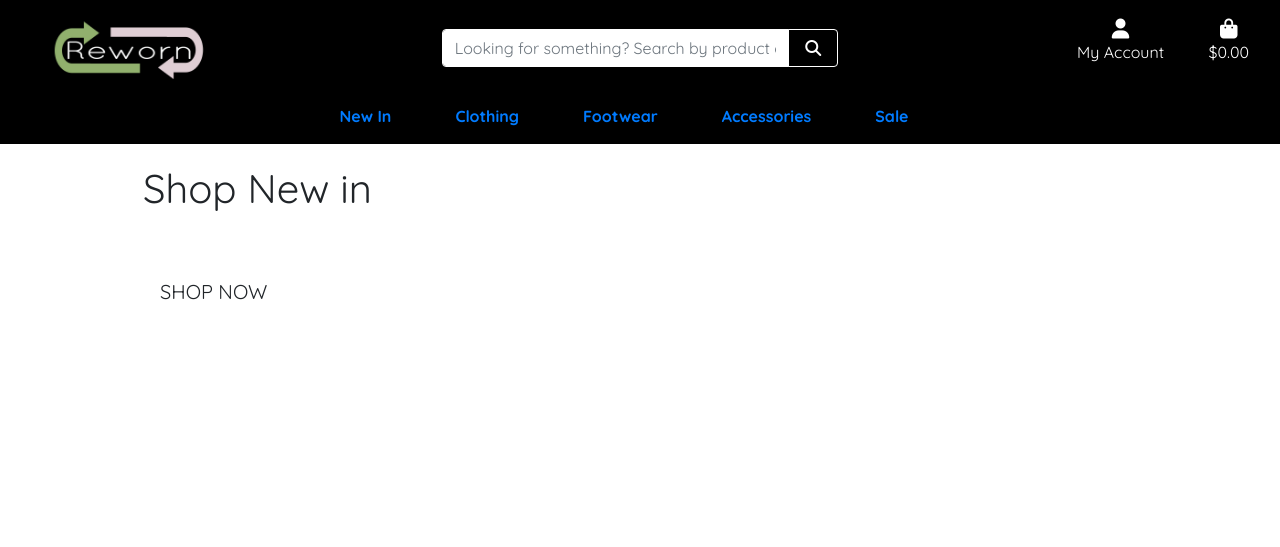
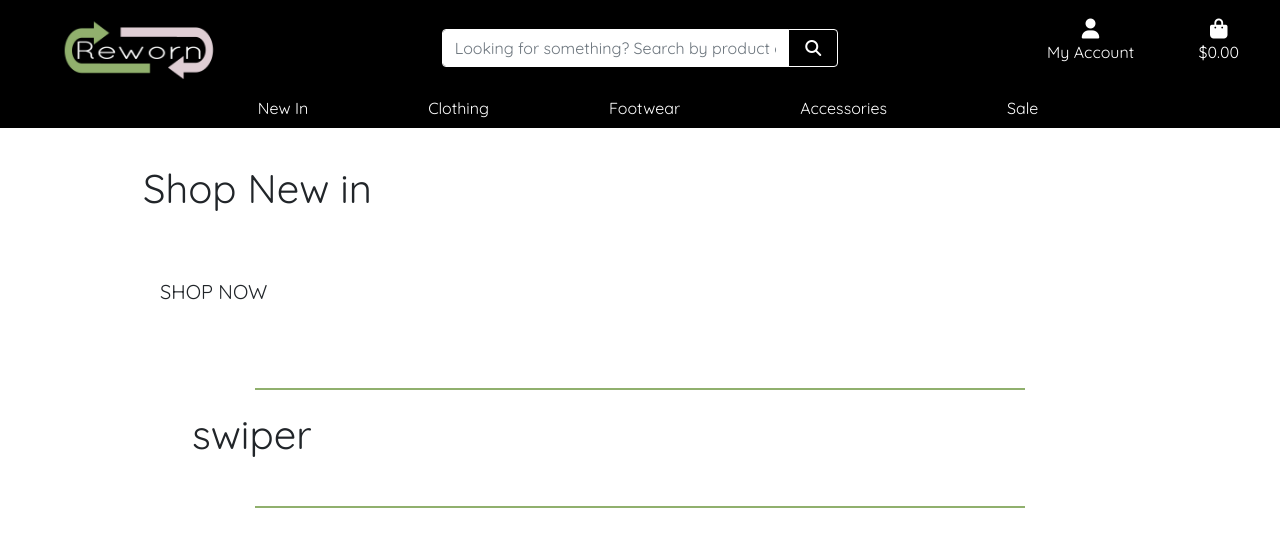
Before and after one commit to CharReek/Project-5, a Django app: page / in a window 1280 px wide. Shown: the top 547 px of the page. Run offline with Django 4.2, Linux system fonts and the light colour scheme; some libraries are stand-ins or nearby versions.

Commit message:
add styling to the drop down menu

```diff
--- a/home/templates/home/index.html
+++ b/home/templates/home/index.html
@@ -25,8 +25,9 @@
         </div>
     </div>
 </div>
-<!-- <div class="swiper">
-    <div class="swiper-wrapper">
+<hr>
+<div class="swiper">
+    <!-- <div class="swiper-wrapper">
         <div class="swiper-slide">
             <a href="#" target="_blank">
             <img class="swiper-slide" src="/media/test1.png" alt="">
@@ -44,8 +45,11 @@
         </div>
     </div>
     <div class="swiper-button-prev"></div>
-    <div class="swiper-button-next"></div>
+    <div class="swiper-button-next"></div> -->
+    <h1> swiper</h1>
 </div>
+<hr>
+
 <script>
     const swiper = new Swiper('.swiper',{
         slidesPerView: 3,
@@ -76,5 +80,5 @@
           }
         },
     })
-</script> -->
+</script>
 {% endblock%}
--- a/static/css/base.css
+++ b/static/css/base.css
@@ -12,11 +12,21 @@
 }
 /* logo end*/
 
-/* topnav */
+/* nav */
 .topnav-bg{
     background-color: #000;
 }
-/* topnav end */
+.nav-link{
+    margin: 0 10px;
+}
+.menu-nav-link{
+    color: white;
+    margin: 0 60px ;
+}
+.navbar-toggler {
+    border: 1px solid white;
+}
+/* nav end */
 
 /* dropdown menu  */
 .dropdown-menu{
@@ -25,7 +35,7 @@
 .dropdown-item {
 color: white;
 }
-/* dropsown menu end */
+/* dropdown menu end */
 
 /* icons */
 .icon {
@@ -40,6 +50,14 @@
 }
 
 /* icons end */
+
+/* hr */
+
+hr{
+    width: 60%;
+    border:1px solid #90b06d;
+}
+/* hr end */
 
 /* product slider */
 .swiper {
@@ -71,4 +89,7 @@
     .header-container {
         padding-top: 164px;
     }
+
+
+
 }
--- a/templates/includes/main-nav.html
+++ b/templates/includes/main-nav.html
@@ -1,10 +1,10 @@
 <div class="collapse navbar-collapse" id="main-nav">
     <ul class="navbar-nav w-auto mx-auto">
         <li class="nav-item dropdown">
-            <a class="logo-font font-weight-bold nav-link text-black mr-5" href="#" id="clothing-link" data-toggle="dropdown" aria-haspopup="true" aria-expanded="false">
+            <a class="menu-nav-link" href="#" id="new-in" data-toggle="dropdown" aria-haspopup="true" aria-expanded="false">
                 New In
             </a>
-            <div class="dropdown-menu border-0" aria-labelledby="clothing-link">
+            <div class="dropdown-menu border-0" aria-labelledby="new-in">
                 <a href="" class="dropdown-item">Clothing</a>
                 <a href="" class="dropdown-item">Footwear</a>
                 <a href="" class="dropdown-item">Accessories</a>
@@ -12,7 +12,7 @@
             </div>
         </li>
         <li class="nav-item dropdown">
-            <a class="logo-font font-weight-bold nav-link text-black mr-5" href="#" id="clothing-link" data-toggle="dropdown" aria-haspopup="true" aria-expanded="false">
+            <a class="menu-nav-link " href="#" id="clothing-link" data-toggle="dropdown" aria-haspopup="true" aria-expanded="false">
                 Clothing
             </a>
             <div class="dropdown-menu border-0" aria-labelledby="clothing-link">
@@ -23,10 +23,10 @@
             </div>
         </li>
         <li class="nav-item dropdown">
-            <a class="logo-font font-weight-bold nav-link text-black mr-5" href="#" id="clothing-link" data-toggle="dropdown" aria-haspopup="true" aria-expanded="false">
+            <a class="menu-nav-link" href="#" id="footwear-link" data-toggle="dropdown" aria-haspopup="true" aria-expanded="false">
                 Footwear
             </a>
-            <div class="dropdown-menu border-0" aria-labelledby="clothing-link">
+            <div class="dropdown-menu border-0" aria-labelledby="footwear-link">
                 <a href="" class="dropdown-item">Heels</a>
                 <a href="" class="dropdown-item">Boots</a>
                 <a href="" class="dropdown-item">Trainer</a>
@@ -34,10 +34,10 @@
             </div>
         </li>
         <li class="nav-item dropdown">
-            <a class="logo-font font-weight-bold nav-link text-black mr-5" href="#" id="clothing-link" data-toggle="dropdown" aria-haspopup="true" aria-expanded="false">
+            <a class="menu-nav-link" href="#" id="Accessories-link" data-toggle="dropdown" aria-haspopup="true" aria-expanded="false">
                 Accessories
             </a>
-            <div class="dropdown-menu border-0" aria-labelledby="clothing-link">
+            <div class="dropdown-menu border-0" aria-labelledby="Accessories-link">
                 <a href="" class="dropdown-item">Hair Accessories</a>
                 <a href="" class="dropdown-item">Bags</a>
                 <a href="" class="dropdown-item">Scarfs</a>
@@ -45,10 +45,10 @@
             </div>
         </li>
         <li class="nav-item dropdown">
-            <a class="logo-font font-weight-bold nav-link text-black mr-5" href="#" id="clothing-link" data-toggle="dropdown" aria-haspopup="true" aria-expanded="false">
+            <a class="menu-nav-link" href="#" id="sale-link" data-toggle="dropdown" aria-haspopup="true" aria-expanded="false">
                Sale
             </a>
-            <div class="dropdown-menu border-0" aria-labelledby="clothing-link">
+            <div class="dropdown-menu border-0" aria-labelledby="sale-link">
                 <a href="" class="dropdown-item">Clothing</a>
                 <a href="" class="dropdown-item">Footwear</a>
                 <a href="" class="dropdown-item">Accessories</a>
--- a/templates/includes/mobile-top-header.html
+++ b/templates/includes/mobile-top-header.html
@@ -21,7 +21,7 @@
     </div>
 </li>
 <li class="list-inline-item dropdown">
-    <a class="text-black nav-link d-block d-lg-none" href="#" id="user-options" data-toggle="dropdown" aria-haspopup="true" aria-expanded="false">
+    <a class="text-white nav-link d-block d-lg-none" href="#" id="user-options" data-toggle="dropdown" aria-haspopup="true" aria-expanded="false">
         <div class="text-center">
             <div><i class="fas fa-user fa-lg"></i></div>
             <p class="my-0">My Account</p>
```
